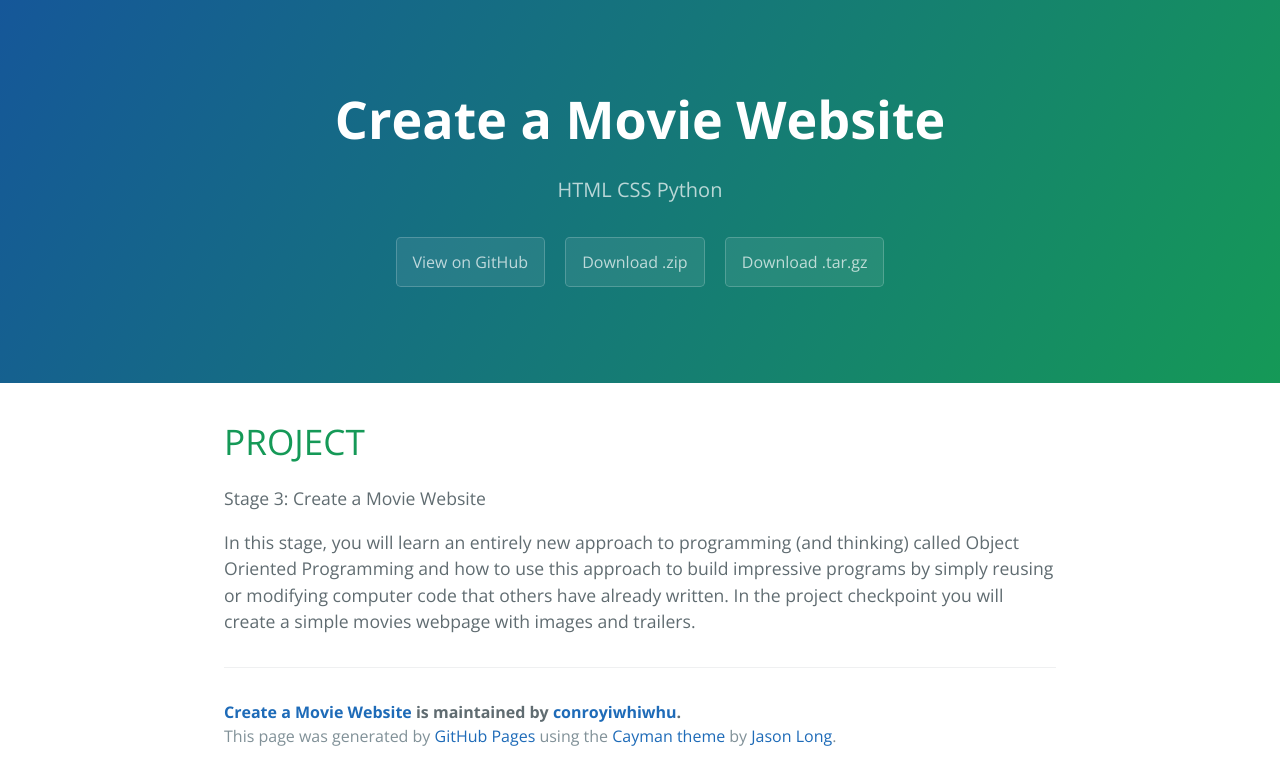
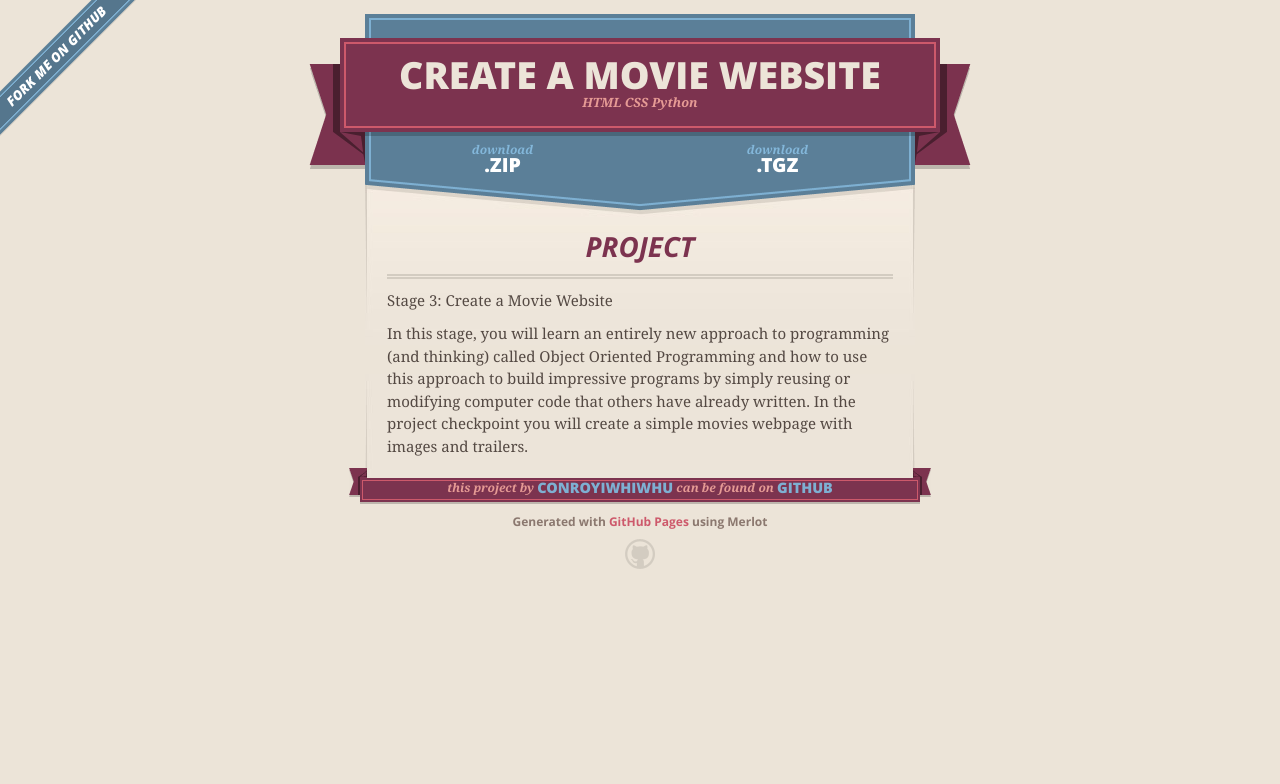
Before and after one commit to conroyiwhiwhu/IPND-NANODEGREE-CREATE-A-MOVIE-WEBSITE, a plain HTML site: page index.html in a window 1280 px wide. Drawn offline with nearby package versions, Linux system fonts and the light colour scheme.

Commit message:
Create gh-pages branch via GitHub

```diff
--- a/index.html
+++ b/index.html
@@ -1,38 +1,72 @@
 <!DOCTYPE html>
-<html lang="en-us">
+<html>
   <head>
-    <meta charset="UTF-8">
+    <meta charset='utf-8'>
+    <meta http-equiv="X-UA-Compatible" content="chrome=1">
+    <meta name="viewport" content="width=640">
+
+    <link rel="stylesheet" href="stylesheets/core.css" media="screen">
+    <link rel="stylesheet" href="stylesheets/mobile.css" media="handheld, only screen and (max-device-width:640px)">
+    <link rel="stylesheet" href="stylesheets/github-light.css">
+
+    <script type="text/javascript" src="javascripts/modernizr.js"></script>
+    <script type="text/javascript" src="https://ajax.googleapis.com/ajax/libs/jquery/1.7.1/jquery.min.js"></script>
+    <script type="text/javascript" src="javascripts/headsmart.min.js"></script>
+    <script type="text/javascript">
+      $(document).ready(function () {
+        $('#main_content').headsmart()
+      })
+    </script>
     <title>Create a Movie Website by conroyiwhiwhu</title>
-    <meta name="viewport" content="width=device-width, initial-scale=1">
-    <link rel="stylesheet" type="text/css" href="stylesheets/normalize.css" media="screen">
-    <link href='https://fonts.googleapis.com/css?family=Open+Sans:400,700' rel='stylesheet' type='text/css'>
-    <link rel="stylesheet" type="text/css" href="stylesheets/stylesheet.css" media="screen">
-    <link rel="stylesheet" type="text/css" href="stylesheets/github-light.css" media="screen">
   </head>
+
   <body>
-    <section class="page-header">
-      <h1 class="project-name">Create a Movie Website</h1>
-      <h2 class="project-tagline">HTML CSS Python</h2>
-      <a href="https://github.com/conroyiwhiwhu/nd-stage-3-create-a-movie-website" class="btn">View on GitHub</a>
-      <a href="https://github.com/conroyiwhiwhu/nd-stage-3-create-a-movie-website/zipball/master" class="btn">Download .zip</a>
-      <a href="https://github.com/conroyiwhiwhu/nd-stage-3-create-a-movie-website/tarball/master" class="btn">Download .tar.gz</a>
-    </section>
+    <a id="forkme_banner" href="https://github.com/conroyiwhiwhu/nd-stage-3-create-a-movie-website">View on GitHub</a>
+    <div class="shell">
 
-    <section class="main-content">
-      <h1>
+      <header>
+        <span class="ribbon-outer">
+          <span class="ribbon-inner">
+            <h1>Create a Movie Website</h1>
+            <h2>HTML CSS Python</h2>
+          </span>
+          <span class="left-tail"></span>
+          <span class="right-tail"></span>
+        </span>
+      </header>
+
+      <section id="downloads">
+        <span class="inner">
+          <a href="https://github.com/conroyiwhiwhu/nd-stage-3-create-a-movie-website/zipball/master" class="zip"><em>download</em> .ZIP</a><a href="https://github.com/conroyiwhiwhu/nd-stage-3-create-a-movie-website/tarball/master" class="tgz"><em>download</em> .TGZ</a>
+        </span>
+      </section>
+
+
+      <span class="banner-fix"></span>
+
+
+      <section id="main_content">
+        <h1>
 <a id="project" class="anchor" href="#project" aria-hidden="true"><span aria-hidden="true" class="octicon octicon-link"></span></a>PROJECT</h1>
 
 <p>Stage 3: Create a Movie Website</p>
 
 <p>In this stage, you will learn an entirely new approach to programming (and thinking) called Object Oriented Programming and how to use this approach to build impressive programs by simply reusing or modifying computer code that others have already written. In the project checkpoint you will create a simple movies webpage with images and trailers.</p>
+      </section>
 
-      <footer class="site-footer">
-        <span class="site-footer-owner"><a href="https://github.com/conroyiwhiwhu/nd-stage-3-create-a-movie-website">Create a Movie Website</a> is maintained by <a href="https://github.com/conroyiwhiwhu">conroyiwhiwhu</a>.</span>
-
-        <span class="site-footer-credits">This page was generated by <a href="https://pages.github.com">GitHub Pages</a> using the <a href="https://github.com/jasonlong/cayman-theme">Cayman theme</a> by <a href="https://twitter.com/jasonlong">Jason Long</a>.</span>
+      <footer>
+        <span class="ribbon-outer">
+          <span class="ribbon-inner">
+            <p>this project by <a href="https://github.com/conroyiwhiwhu">conroyiwhiwhu</a> can be found on <a href="https://github.com/conroyiwhiwhu/nd-stage-3-create-a-movie-website">GitHub</a></p>
+          </span>
+          <span class="left-tail"></span>
+          <span class="right-tail"></span>
+        </span>
+        <p>Generated with <a href="https://pages.github.com">GitHub Pages</a> using Merlot</p>
+        <span class="octocat"></span>
       </footer>
 
-    </section>
+    </div>
 
 
   </body>
```
